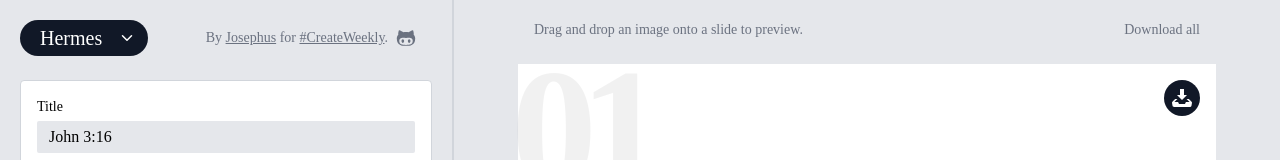
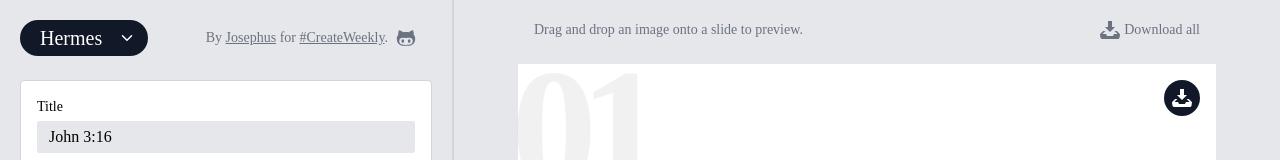
Before and after one commit to JosephusPaye/hermes, a Vue app: page / in a window 1280 px wide. Shown: the top 160 px of the page. Built offline with nearby package versions, Linux system fonts and the light colour scheme; a web font is replaced by a local one.

Commit message:
Update styling of download all button

```diff
--- a/src/components/Preview.vue
+++ b/src/components/Preview.vue
@@ -1,15 +1,30 @@
 <template>
   <div class="h-screen relative">
+    <div class="w-full absolute">
       <div
-      class="px-20 flex w-full pt-5 text-gray-500 absolute select-none text-sm"
+        class="px-20 w-full mx-auto max-w-6xl flex pt-5 text-gray-500 select-none text-sm"
       >
         <div>Drag and drop an image onto a slide to preview.</div>
         <button
-        class="ml-auto hover:text-black focus:text-black"
+          class="ml-auto hover:text-black focus:text-black flex align-middle justify-center"
           @click="downloadAll"
         >
+          <svg
+            version="1.1"
+            xmlns="http://www.w3.org/2000/svg"
+            width="20"
+            height="20"
+            viewBox="0 0 20 20"
+            class="mr-1"
+          >
+            <path
+              fill="currentColor"
+              d="M15 7h-3v-6h-4v6h-3l5 5 5-5zM19.338 13.532c-0.21-0.224-1.611-1.723-2.011-2.114-0.265-0.259-0.644-0.418-1.042-0.418h-1.757l3.064 2.994h-3.544c-0.102 0-0.194 0.052-0.24 0.133l-0.816 1.873h-5.984l-0.816-1.873c-0.046-0.081-0.139-0.133-0.24-0.133h-3.544l3.063-2.994h-1.756c-0.397 0-0.776 0.159-1.042 0.418-0.4 0.392-1.801 1.891-2.011 2.114-0.489 0.521-0.758 0.936-0.63 1.449l0.561 3.074c0.128 0.514 0.691 0.936 1.252 0.936h16.312c0.561 0 1.124-0.422 1.252-0.936l0.561-3.074c0.126-0.513-0.142-0.928-0.632-1.449z"
+            ></path>
+          </svg>
           Download all
         </button>
+      </div>
     </div>
     <div class="h-full bg-gray-200 overflow-y-auto p-16">
       <div
```
Lines whose indentation alone changed are shown as unchanged.
